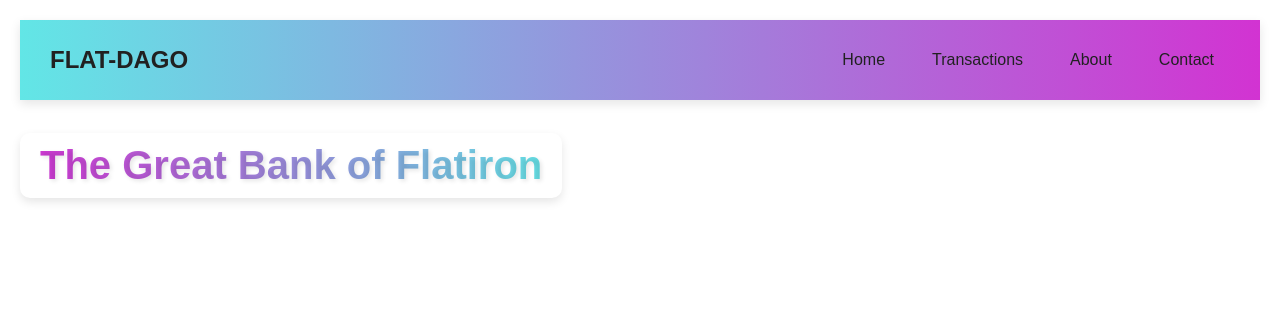
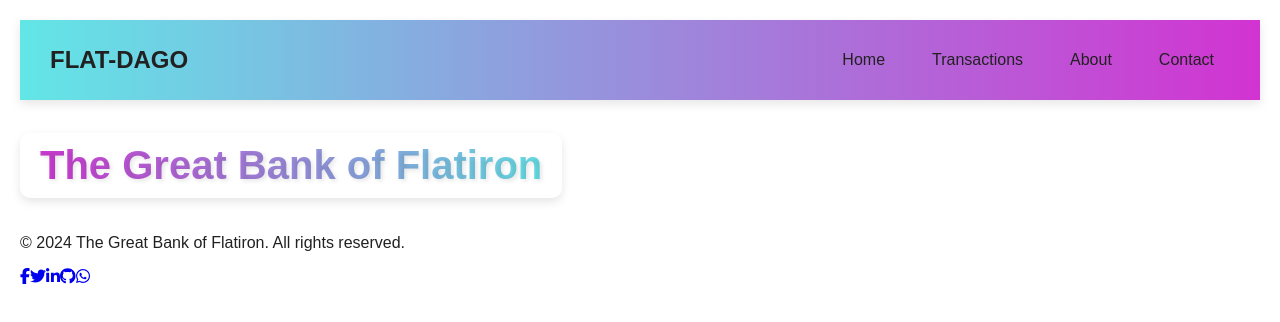
Before and after one commit to george-badia/the-great-bank-of-flatiron, a React (Create React App) app: page / in a window 1280 px wide. Shown: the top 322 px of the page. Built offline with nearby package versions, Linux system fonts and the light colour scheme.

Commit message:
creates Footer

```diff
--- a/package.json
+++ b/package.json
@@ -3,6 +3,10 @@
   "version": "0.1.0",
   "private": true,
   "dependencies": {
+    "@fortawesome/fontawesome-svg-core": "^6.6.0",
+    "@fortawesome/free-brands-svg-icons": "^6.6.0",
+    "@fortawesome/free-solid-svg-icons": "^6.6.0",
+    "@fortawesome/react-fontawesome": "^0.2.2",
     "@testing-library/jest-dom": "^5.17.0",
     "@testing-library/react": "^13.4.0",
     "@testing-library/user-event": "^13.5.0",
--- a/src/components/App.js
+++ b/src/components/App.js
@@ -1,11 +1,13 @@
 import React from 'react'
 import Navbar from './Navbar'
+import Footer from './Footer'
 
 function App() {
   return (
     <div className='app'>
      <Navbar />
      <h2>The Great Bank of Flatiron</h2>
+     <Footer/>
     </div>
   )
 }
--- /dev/null
+++ b/src/components/Footer.js
@@ -0,0 +1,31 @@
+import React from 'react';
+import { FontAwesomeIcon } from '@fortawesome/react-fontawesome';
+import { faFacebookF, faTwitter, faLinkedinIn, faGithub, faWhatsapp } from '@fortawesome/free-brands-svg-icons';
+import '../App.css';
+
+function Footer() {
+  return (
+    <footer className="footer">
+      <p>&copy; 2024 The Great Bank of Flatiron. All rights reserved.</p>
+      <div className="social-icons">
+        <a href="https://www.facebook.com" target="_blank" rel="noopener noreferrer" className="social-icon">
+          <FontAwesomeIcon icon={faFacebookF} />
+        </a>
+        <a href="https://twitter.com" target="_blank" rel="noopener noreferrer" className="social-icon">
+          <FontAwesomeIcon icon={faTwitter} />
+        </a>
+        <a href="https://www.linkedin.com" target="_blank" rel="noopener noreferrer" className="social-icon">
+          <FontAwesomeIcon icon={faLinkedinIn} />
+        </a>
+        <a href="https://github.com" target="_blank" rel="noopener noreferrer" className="social-icon">
+          <FontAwesomeIcon icon={faGithub} />
+        </a>
+        <a href="https://wa.me" target="_blank" rel="noopener noreferrer" className="social-icon">
+          <FontAwesomeIcon icon={faWhatsapp} />
+        </a>
+      </div>
+    </footer>
+  );
+}
+
+export default Footer;
```
Also changed, not shown: 1 other file (tests, documents, lock files or other folders).
